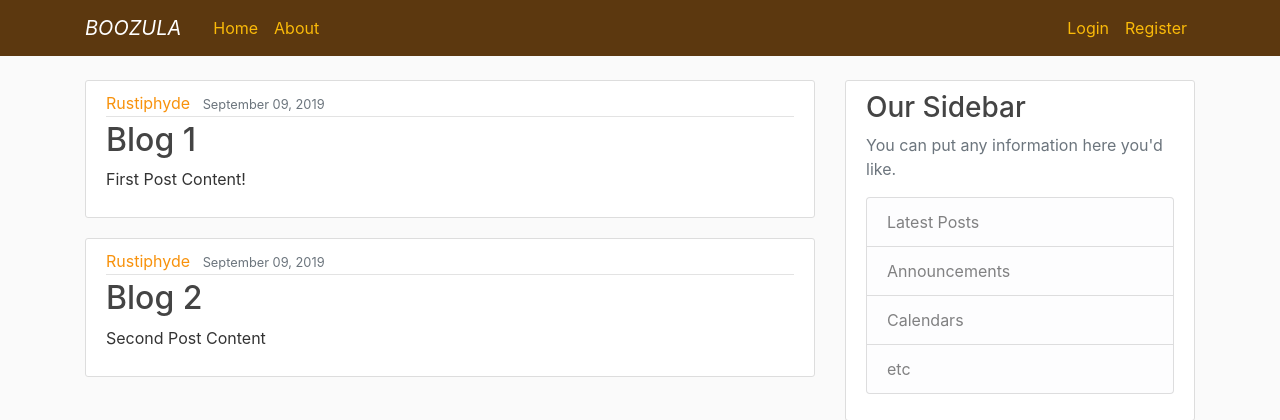
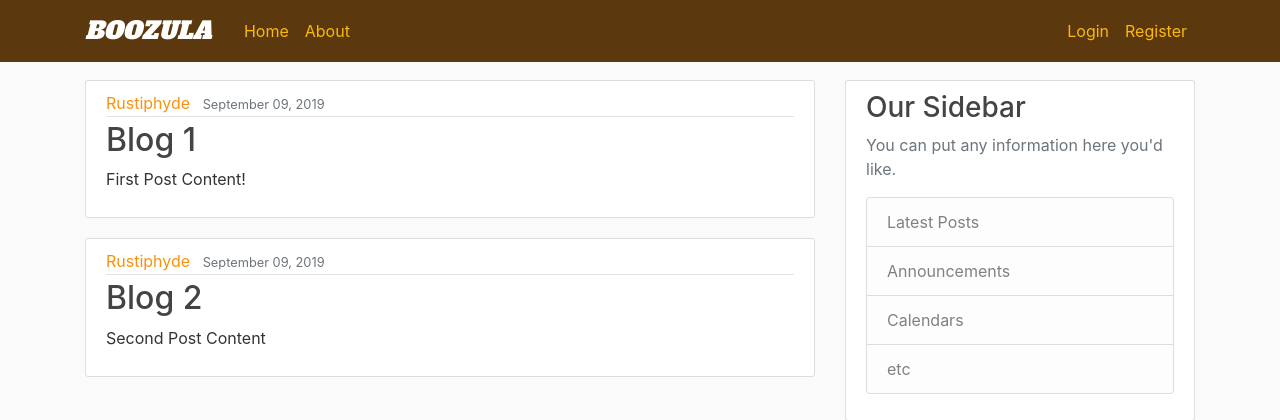
Before and after one commit to rustiphyde/boozula_python_django, a Django app: page / in a window 1280 px wide. Shown: the top 420 px of the page. Run offline with Django 3.2, Linux system fonts and the light colour scheme; data comes from the database, SQL or seed files in the repository; some libraries are stand-ins or nearby versions.

Commit message:
Update styles

```diff
--- a/booz_blog/static/booz_blog/main.css
+++ b/booz_blog/static/booz_blog/main.css
@@ -14,6 +14,11 @@ body {
 
   a:hover {
     color: #69490d;
+  }
+
+  .logofont {
+    font-family: 'Alfa Slab One', cursive;
+    font-size: 1.5em;
   }
 
   ul {
--- a/booz_blog/templates/booz_blog/base.html
+++ b/booz_blog/templates/booz_blog/base.html
@@ -7,7 +7,7 @@
     <!-- Required meta tags -->
     <meta charset="utf-8">
     <meta name="viewport" content="width=device-width, initial-scale=1, shrink-to-fit=no">
-
+    <link href="https://fonts.googleapis.com/css?family=Alfa+Slab+One&display=swap" rel="stylesheet">
     <!-- Bootstrap CSS -->
     <link rel="stylesheet" href="https://maxcdn.bootstrapcdn.com/bootstrap/4.0.0/css/bootstrap.min.css" integrity="sha384-Gn5384xqQ1aoWXA+058RXPxPg6fy4IWvTNh0E263XmFcJlSAwiGgFAW/dAiS6JXm" crossorigin="anonymous">
     <!-- main.css loaded from static directory -->
@@ -22,7 +22,7 @@
     <header class="site-header">
   <nav class="navbar navbar-expand-md navbar-dark bg-beer fixed-top">
     <div class="container">
-      <a class="navbar-brand mr-4" href="{% url 'blog-home'  %}"><em>BOOZULA</em></a>
+      <a class="navbar-brand mr-4 logofont" href="{% url 'blog-home'  %}"><em>BOOZULA</em></a>
       <button class="navbar-toggler" type="button" data-toggle="collapse" data-target="#navbarToggle" aria-controls="navbarToggle" aria-expanded="false" aria-label="Toggle navigation">
       <span class="navbar-toggler-icon"></span>
       </button>
```
